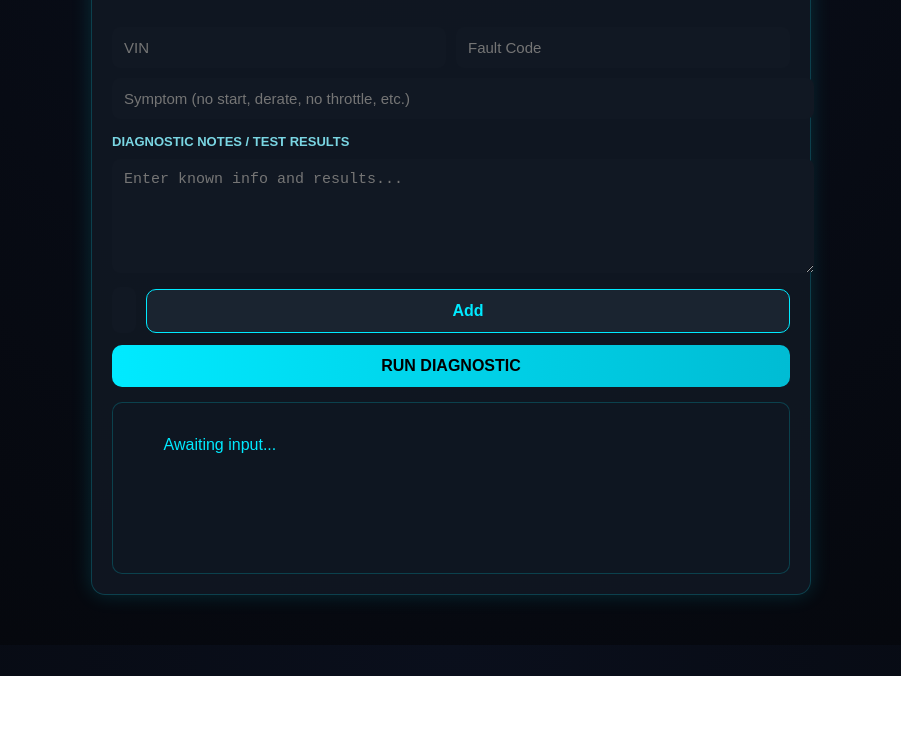
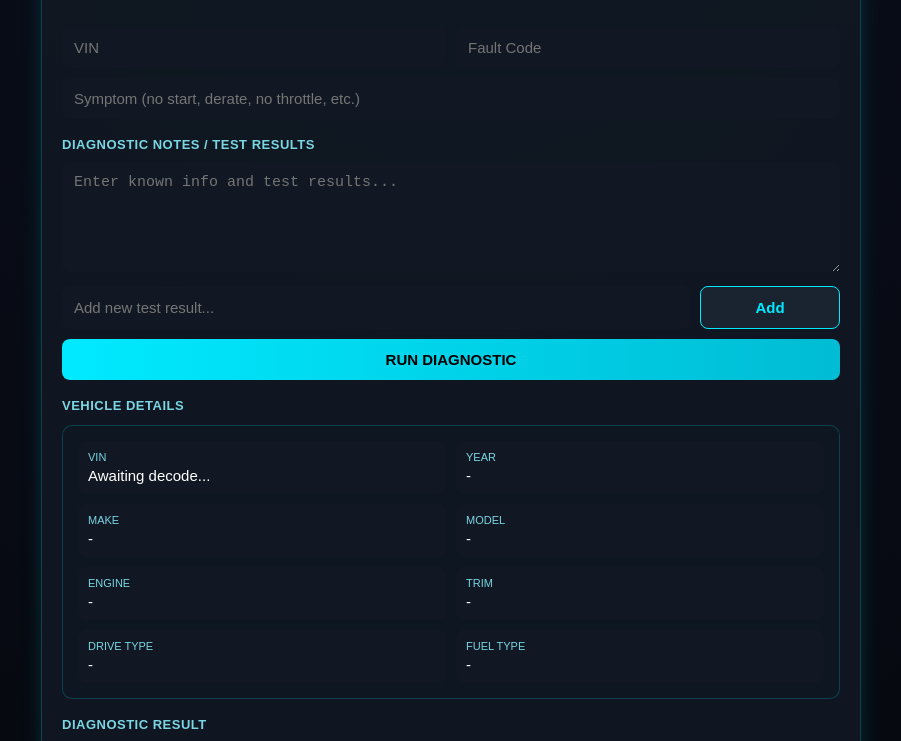
Before and after one commit to alliekatautomations/alliekat-app, a plain HTML site: page frontend/index.html in a window 1280 px wide. Shown: the part 124-865 px from the top of the page, without its empty margins (189-1090 px from the left). Before the commit the page ends 800 px from the top, so only its background shows below. Drawn offline with Linux system fonts and the light colour scheme.

Commit message:
Update index.html

```diff
--- a/frontend/index.html
+++ b/frontend/index.html
@@ -3,7 +3,6 @@
 <head>
   <title>Allie-kat Assistant</title>
   <meta name="viewport" content="width=device-width, initial-scale=1" />
-
   <style>
     body {
       margin: 0;
@@ -13,13 +12,13 @@
     }
 
     .container {
-      max-width: 720px;
+      max-width: 820px;
       margin: 30px auto;
       padding: 20px;
     }
 
     .card {
-      background: rgba(17, 24, 35, 0.9);
+      background: rgba(17, 24, 35, 0.92);
       border-radius: 14px;
       padding: 20px;
       box-shadow: 0 0 20px rgba(0, 234, 255, 0.15);
@@ -41,39 +40,38 @@
       margin-bottom: 20px;
     }
 
-    input, textarea {
-      width: 100%;
-      padding: 12px;
-      margin-top: 10px;
-      border-radius: 8px;
-      border: none;
-      background: #111823;
-      color: white;
-      font-size: 15px;
-    }
-
-    textarea {
-      min-height: 90px;
-    }
-
     .row {
       display: flex;
       gap: 10px;
     }
 
-    .row input {
+    .row > * {
       flex: 1;
     }
 
+    input, textarea, button {
+      width: 100%;
+      box-sizing: border-box;
+      padding: 12px;
+      margin-top: 10px;
+      border-radius: 8px;
+      border: none;
+      font-size: 15px;
+    }
+
+    input, textarea {
+      background: #111823;
+      color: white;
+    }
+
+    textarea {
+      min-height: 110px;
+      resize: vertical;
+    }
+
     button {
-      width: 100%;
-      margin-top: 12px;
-      padding: 12px;
-      border-radius: 10px;
-      border: none;
       font-weight: bold;
       cursor: pointer;
-      font-size: 16px;
     }
 
     .primary {
@@ -85,35 +83,81 @@
       background: #1a2430;
       color: #00eaff;
       border: 1px solid #00eaff;
+      max-width: 140px;
+    }
+
+    .section-title {
+      margin-top: 18px;
+      font-size: 13px;
+      color: #7ad6e3;
+      font-weight: bold;
+      letter-spacing: 0.5px;
+    }
+
+    .vehicle-box, .result {
+      margin-top: 12px;
+      padding: 15px;
+      background: #0e1621;
+      border-radius: 10px;
+      border: 1px solid rgba(0, 234, 255, 0.2);
+    }
+
+    .vehicle-grid {
+      display: grid;
+      grid-template-columns: repeat(2, minmax(0, 1fr));
+      gap: 10px;
+    }
+
+    .vehicle-item {
+      background: #111823;
+      border-radius: 8px;
+      padding: 10px;
+    }
+
+    .vehicle-label {
+      font-size: 11px;
+      color: #7ad6e3;
+      margin-bottom: 4px;
+      text-transform: uppercase;
+    }
+
+    .vehicle-value {
+      font-size: 15px;
+      color: #ffffff;
+      word-break: break-word;
     }
 
     .result {
-      margin-top: 15px;
-      padding: 15px;
-      background: #0e1621;
-      border-radius: 10px;
       white-space: pre-wrap;
-      min-height: 140px;
-      border: 1px solid rgba(0, 234, 255, 0.2);
+      min-height: 180px;
     }
 
-    .section-title {
-      margin-top: 15px;
+    .hint {
+      margin-top: 10px;
       font-size: 13px;
-      color: #7ad6e3;
-      font-weight: bold;
+      color: #9cc7d1;
+    }
+
+    @media (max-width: 700px) {
+      .row {
+        flex-direction: column;
+      }
+
+      .secondary {
+        max-width: none;
+      }
+
+      .vehicle-grid {
+        grid-template-columns: 1fr;
+      }
     }
   </style>
 </head>
-
 <body>
   <div class="container">
     <div class="card">
-
       <div class="logo">ALLIE-KAT ASSISTANT</div>
-      <div class="tagline">
-        Intelligent diagnostics for the modern technician
-      </div>
+      <div class="tagline">Intelligent diagnostics for the modern technician</div>
 
       <div class="row">
         <input id="vin" placeholder="VIN" />
@@ -123,7 +167,7 @@
       <input id="symptom" placeholder="Symptom (no start, derate, no throttle, etc.)" />
 
       <div class="section-title">DIAGNOSTIC NOTES / TEST RESULTS</div>
-      <textarea id="notes" placeholder="Enter known info and results..."></textarea>
+      <textarea id="notes" placeholder="Enter known info and test results..."></textarea>
 
       <div class="row">
         <input id="newResult" placeholder="Add new test result..." />
@@ -132,31 +176,82 @@
 
       <button class="primary" id="diagBtn">RUN DIAGNOSTIC</button>
 
-      <div class="result" id="result">
-        Awaiting input...
+      <div class="section-title">VEHICLE DETAILS</div>
+      <div class="vehicle-box">
+        <div class="vehicle-grid">
+          <div class="vehicle-item">
+            <div class="vehicle-label">VIN</div>
+            <div class="vehicle-value" id="vehVin">Awaiting decode...</div>
+          </div>
+          <div class="vehicle-item">
+            <div class="vehicle-label">Year</div>
+            <div class="vehicle-value" id="vehYear">-</div>
+          </div>
+          <div class="vehicle-item">
+            <div class="vehicle-label">Make</div>
+            <div class="vehicle-value" id="vehMake">-</div>
+          </div>
+          <div class="vehicle-item">
+            <div class="vehicle-label">Model</div>
+            <div class="vehicle-value" id="vehModel">-</div>
+          </div>
+          <div class="vehicle-item">
+            <div class="vehicle-label">Engine</div>
+            <div class="vehicle-value" id="vehEngine">-</div>
+          </div>
+          <div class="vehicle-item">
+            <div class="vehicle-label">Trim</div>
+            <div class="vehicle-value" id="vehTrim">-</div>
+          </div>
+          <div class="vehicle-item">
+            <div class="vehicle-label">Drive Type</div>
+            <div class="vehicle-value" id="vehDriveType">-</div>
+          </div>
+          <div class="vehicle-item">
+            <div class="vehicle-label">Fuel Type</div>
+            <div class="vehicle-value" id="vehFuelType">-</div>
+          </div>
+        </div>
       </div>
 
+      <div class="section-title">DIAGNOSTIC RESULT</div>
+      <div class="result" id="result">Awaiting input...</div>
+
+      <div class="hint">
+        Enter VIN first for best results. Vehicle details populate after you run the diagnostic.
+      </div>
     </div>
   </div>
 
   <script>
     const backend = "https://alliekat-app-production.up.railway.app/diagnose";
 
+    function setVehicleDetails(vehicle) {
+      document.getElementById('vehVin').innerText = vehicle?.vin || document.getElementById('vin').value || '-';
+      document.getElementById('vehYear').innerText = vehicle?.year || '-';
+      document.getElementById('vehMake').innerText = vehicle?.make || '-';
+      document.getElementById('vehModel').innerText = vehicle?.model || '-';
+      document.getElementById('vehEngine').innerText = vehicle?.engine || '-';
+      document.getElementById('vehTrim').innerText = vehicle?.trim || '-';
+      document.getElementById('vehDriveType').innerText = vehicle?.driveType || '-';
+      document.getElementById('vehFuelType').innerText = vehicle?.fuelType || '-';
+    }
+
     document.getElementById('addBtn').onclick = () => {
       const newResult = document.getElementById('newResult');
       const notes = document.getElementById('notes');
 
       if (newResult.value.trim()) {
-        notes.value += (notes.value ? "\\n- " : "- ") + newResult.value;
+        notes.value += (notes.value ? "\\n- " : "- ") + newResult.value.trim();
         newResult.value = "";
       }
     };
 
     document.getElementById('diagBtn').onclick = async () => {
-      const vin = document.getElementById('vin').value;
-      const code = document.getElementById('code').value;
-      const symptom = document.getElementById('symptom').value;
-      const notes = document.getElementById('notes').value;
+      const vin = document.getElementById('vin').value.trim();
+      const code = document.getElementById('code').value.trim();
+      const symptom = document.getElementById('symptom').value.trim();
+      const notes = document.getElementById('notes').value.trim();
 
       const resultBox = document.getElementById('result');
       resultBox.innerText = "Analyzing...";
@@ -169,9 +264,10 @@
         });
 
         const data = await res.json();
-        resultBox.innerText = data.diagnosis;
+        setVehicleDetails(data.vehicle || {});
+        resultBox.innerText = data.diagnosis || "No diagnostic response returned.";
       } catch (e) {
-        resultBox.innerText = "Connection error";
+        resultBox.innerText = "Connection error: " + e.message;
       }
     };
   </script>
```
